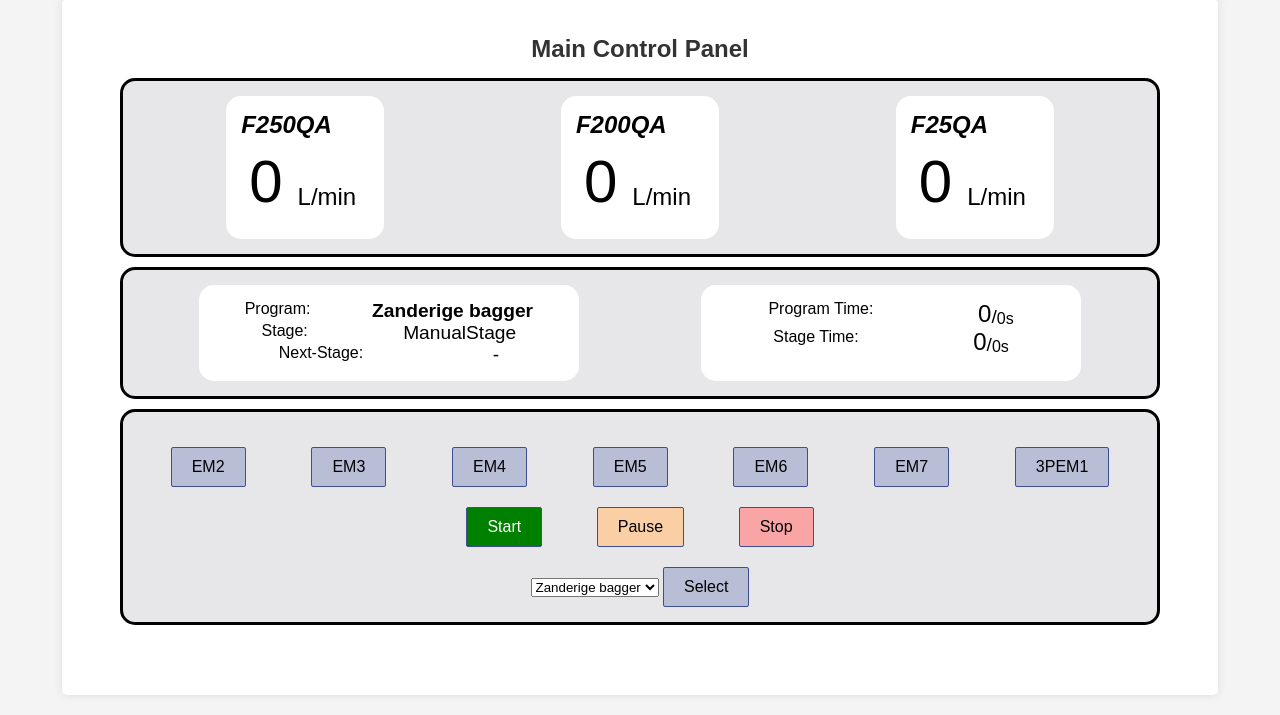
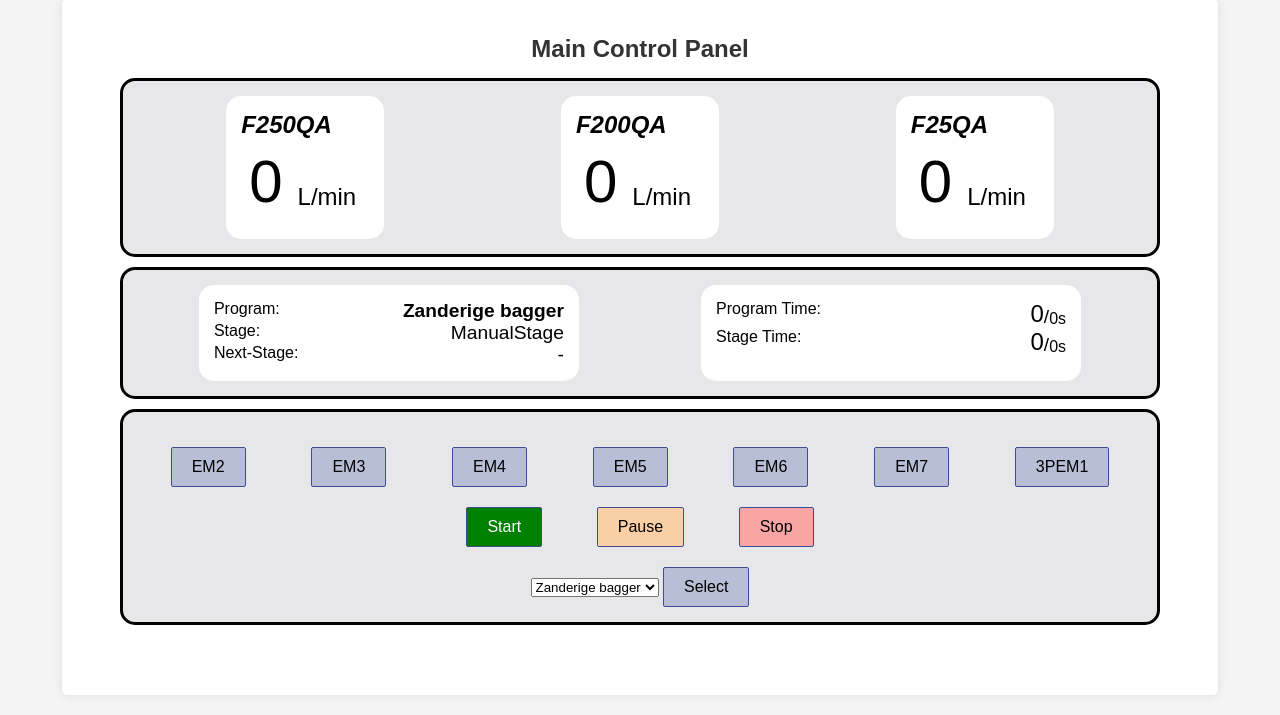
Before and after one commit to YLaret/BlauweBagger, a Flask app: page / in a window 1280 px wide. Shown: the part 133-848 px from the top of the page. Run offline with Flask 3, Linux system fonts and the light colour scheme; data comes from the database, SQL or seed files in the repository.

Commit message:
some more old ipad fixes #2

```diff
--- a/server/static/styles.css
+++ b/server/static/styles.css
@@ -193,13 +193,13 @@ nav a:hover {
 }
 .name-item-container {
     display:flex;
-    justify-content: space-around;
+    justify-content: space-between;
     min-width:350px;
 }
 
 .time-item-container {
     display:flex;
-    justify-content: space-around;
+    justify-content: space-between;
     min-width:350px;
 }
 
@@ -285,6 +285,10 @@ nav a:hover {
     border-style:solid;
     border-width:0.5px;
     border-color:#3F4D92;
+    padding: 10px 20px;
+    font-size:16px;
+    cursor:pointer;
+    -webkit-appearance: none;
 }
 
 .start-active {
```
